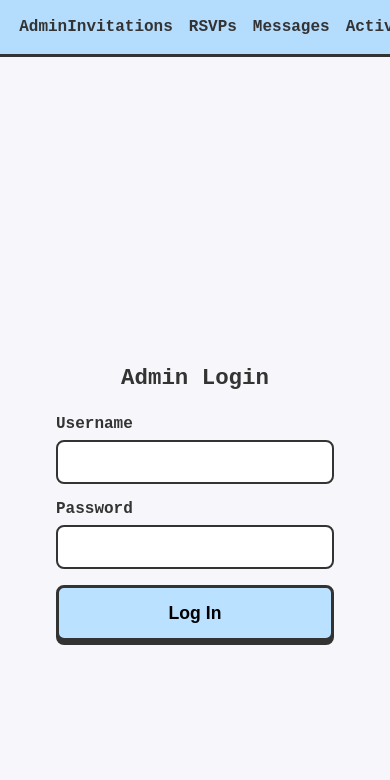
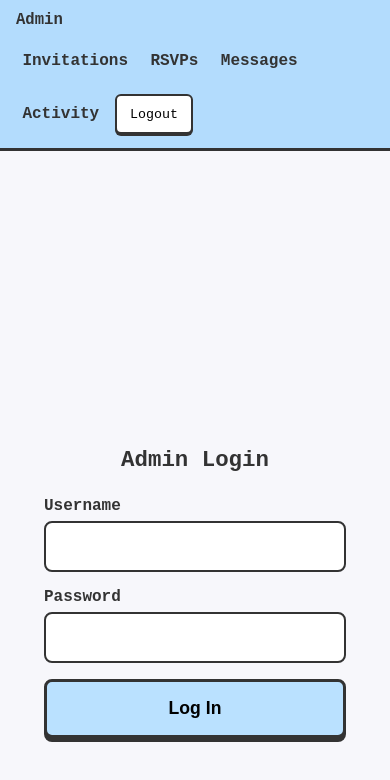
Before and after one commit to mnafiudrr/wedding-invitation-mini-game, a SvelteKit app: page /admin/login in a window 390 px wide. Shown: the top 780 px of the page. Built offline with nearby package versions, Linux system fonts and the light colour scheme; no server answers.

Commit message:
improve admin UI responsiveness and mobile UX

```diff
--- a/src/app.html
+++ b/src/app.html
@@ -2,7 +2,7 @@
 <html lang="en">
 	<head>
 		<meta charset="utf-8" />
-		<meta name="viewport" content="width=device-width, initial-scale=1" />
+		<meta name="viewport" content="width=device-width, initial-scale=1, viewport-fit=cover" />
 		<meta name="text-scale" content="scale" />
 		%sveltekit.head%
 	</head>
--- a/src/routes/admin/+layout.svelte
+++ b/src/routes/admin/+layout.svelte
@@ -31,9 +31,12 @@
 
   .admin-nav {
     display: flex;
+    flex-wrap: wrap;
     justify-content: space-between;
     align-items: center;
-    padding: 0.8rem 1.2rem;
+    gap: 0.6rem;
+    padding: 0.7rem 1rem;
+    padding-bottom: calc(0.7rem + env(safe-area-inset-top, 0px));
     background: var(--bg-sky);
     border-bottom: 3px solid #333;
     position: sticky;
@@ -43,22 +46,30 @@
 
   .brand {
     font-weight: bold;
+    font-size: clamp(0.9rem, 4vw, 1rem);
   }
 
   .links {
     display: flex;
+    flex-wrap: wrap;
     align-items: center;
-    gap: 1rem;
+    gap: 0.6rem;
   }
 
   .links a {
     color: #333;
     text-decoration: none;
     font-weight: bold;
+    padding: 0.35rem 0.4rem;
+    border-radius: 6px;
+    min-height: 44px;
+    display: inline-flex;
+    align-items: center;
   }
 
   .links a:hover {
     text-decoration: underline;
+    background: rgba(255, 255, 255, 0.5);
   }
 
   .logout-btn {
@@ -66,7 +77,8 @@
     border: 2px solid #333;
     box-shadow: 0 2px 0 #333;
     border-radius: 6px;
-    padding: 0.3rem 0.8rem;
+    padding: 0.45rem 0.8rem;
+    min-height: 40px;
     font-family: inherit;
     cursor: pointer;
   }
@@ -77,8 +89,15 @@
   }
 
   .admin-main {
-    padding: 1.5rem;
+    padding: 1.25rem;
+    padding-bottom: calc(1.5rem + env(safe-area-inset-bottom, 0px));
     max-width: 900px;
     margin: 0 auto;
   }
+
+  @media (min-width: 640px) {
+    .admin-main {
+      padding: 1.5rem;
+    }
+  }
 </style>
--- a/src/routes/admin/activity/+page.svelte
+++ b/src/routes/admin/activity/+page.svelte
@@ -58,10 +58,11 @@
 
   input {
     width: 100%;
-    padding: 0.6rem;
+    padding: 0.7rem;
     border: 2px solid #333;
     border-radius: 8px;
     font-family: inherit;
+    font-size: 1rem;
   }
 
   .empty {
@@ -72,6 +73,7 @@
 
   .table-wrap {
     overflow-x: auto;
+    -webkit-overflow-scrolling: touch;
     border: 3px solid #333;
     border-radius: 10px;
     background: #fff;
@@ -81,6 +83,7 @@
     width: 100%;
     border-collapse: collapse;
     font-size: 0.85rem;
+    min-width: 560px; /* let it scroll horizontally on small screens */
   }
 
   th,
--- a/src/routes/admin/invitations/+page.svelte
+++ b/src/routes/admin/invitations/+page.svelte
@@ -139,10 +139,22 @@
   }
 
   input {
-    padding: 0.6rem;
+    padding: 0.7rem;
     border: 2px solid #333;
     border-radius: 8px;
     font-family: inherit;
+    font-size: 1rem;
+  }
+
+  .create-form button[type='submit'] {
+    padding: 0.7rem 1.1rem;
+    min-height: 46px;
+    background: #baffc9;
+    border: 2px solid #333;
+    border-radius: 8px;
+    font-family: inherit;
+    font-weight: bold;
+    cursor: pointer;
   }
 
   .list {
@@ -238,11 +250,14 @@
     border: 2px solid #333;
     box-shadow: 0 2px 0 #333;
     border-radius: 6px;
-    padding: 0.35rem 0.8rem;
+    padding: 0.5rem 0.85rem;
+    min-height: 42px;
     font-family: inherit;
     cursor: pointer;
     text-decoration: none;
     color: #333;
+    display: inline-flex;
+    align-items: center;
   }
 
   .btn.wa {
--- a/src/routes/admin/login/+page.svelte
+++ b/src/routes/admin/login/+page.svelte
@@ -42,13 +42,17 @@
 <style>
   .login-card {
     min-height: 100vh;
+    min-height: 100dvh;
     display: flex;
     flex-direction: column;
     justify-content: center;
     gap: 1.5rem;
     max-width: 360px;
+    width: 100%;
     margin: 0 auto;
-    padding: 2rem;
+    padding: 1.5rem;
+    padding-top: calc(1.5rem + env(safe-area-inset-top, 0px));
+    padding-bottom: calc(1.5rem + env(safe-area-inset-bottom, 0px));
   }
 
   h1 {
@@ -69,10 +73,11 @@
   }
 
   input {
-    padding: 0.8rem;
+    padding: 0.9rem;
     border: 2px solid #333;
     border-radius: 8px;
     font-family: inherit;
+    font-size: 1rem;
   }
 
   .submit-btn {
@@ -80,7 +85,8 @@
     background: #bae1ff;
     border: 3px solid #333;
     box-shadow: 0 4px 0 #333;
-    padding: 0.9rem;
+    padding: 1rem;
+    min-height: 52px;
     border-radius: 8px;
     font-weight: bold;
     font-size: 1.1rem;
--- a/src/routes/admin/rsvps/+page.svelte
+++ b/src/routes/admin/rsvps/+page.svelte
@@ -69,9 +69,15 @@
 <style>
   .summary {
     display: grid;
-    grid-template-columns: repeat(auto-fit, minmax(120px, 1fr));
-    gap: 1rem;
+    grid-template-columns: repeat(2, 1fr);
+    gap: 0.8rem;
     margin-bottom: 1.2rem;
+  }
+
+  @media (min-width: 640px) {
+    .summary {
+      grid-template-columns: repeat(auto-fit, minmax(120px, 1fr));
+    }
   }
 
   .card {
@@ -93,23 +99,26 @@
 
   .toolbar {
     display: flex;
+    flex-wrap: wrap;
     gap: 0.8rem;
     margin-bottom: 1rem;
   }
 
   input {
-    flex: 1;
-    padding: 0.6rem;
+    flex: 1 1 180px;
+    padding: 0.7rem;
     border: 2px solid #333;
     border-radius: 8px;
     font-family: inherit;
+    font-size: 1rem;
   }
 
   button {
     background: #bae1ff;
     border: 2px solid #333;
     border-radius: 8px;
-    padding: 0.6rem 1rem;
+    padding: 0.7rem 1.1rem;
+    min-height: 44px;
     font-family: inherit;
     font-weight: bold;
     cursor: pointer;
@@ -124,6 +133,7 @@
 
   .table-wrap {
     overflow-x: auto;
+    -webkit-overflow-scrolling: touch;
     border: 3px solid #333;
     border-radius: 10px;
     background: #fff;
@@ -133,6 +143,7 @@
     width: 100%;
     border-collapse: collapse;
     font-size: 0.95rem;
+    min-width: 560px; /* let it scroll horizontally on small screens */
   }
 
   th, td {
```
